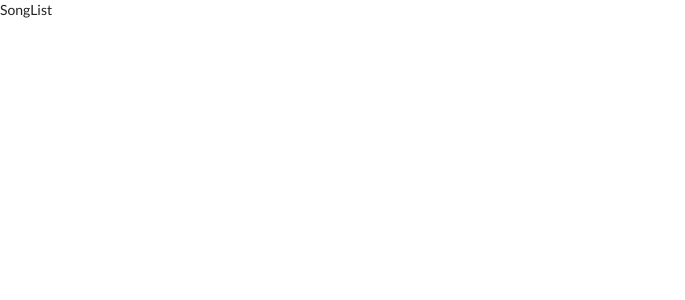
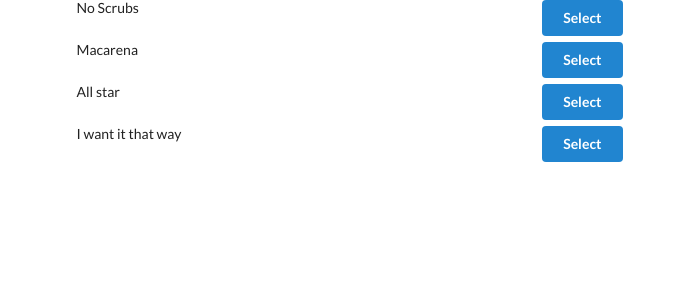
Before and after one commit to r-nmt000/songs, a React (Create React App) app: page / in a window 1280 px wide. Shown: the top 300 px of the page, without its empty margins (0-685 px from the left). Built offline with nearby package versions, Linux system fonts and the light colour scheme.

Commit message:
Show data from redux

```diff
--- a/src/components/App.js
+++ b/src/components/App.js
@@ -4,8 +4,12 @@
 
 const App = () => {
     return (
-        <div>
-            <SongList/>
+        <div className="ui container grid">
+            <div className="ui row">
+                <div className="column eight wide">
+                    <SongList/>
+                </div>
+            </div>
         </div>
     )
 };
--- a/src/components/SongList.js
+++ b/src/components/SongList.js
@@ -2,8 +2,20 @@
 import { connect } from 'react-redux';
 
 class SongList extends React.Component {
+    renderList() {
+        return this.props.songs.map(song => {
+            return (
+                <div className="item" key={song.title}>
+                    <div className="right floated content">
+                        <button className=" ui button primary">Select</button>
+                    </div>
+                    <div className="content">{song.title}</div>
+                </div>
+            )
+        })
+    }
     render() {
-        return <div>SongList</div>;
+        return <div className="ui devided list">{this.renderList()}</div>;
     }
 }
 
```
